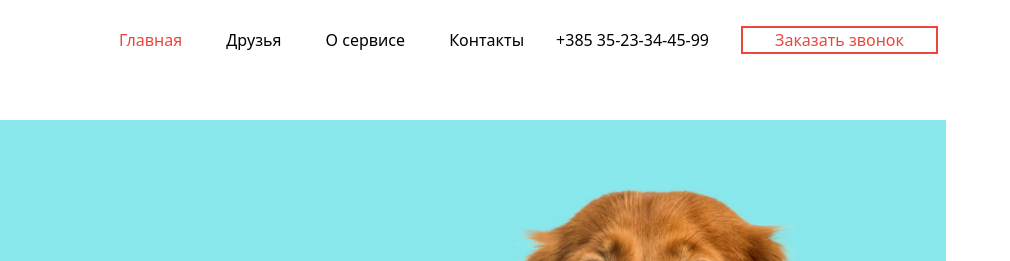
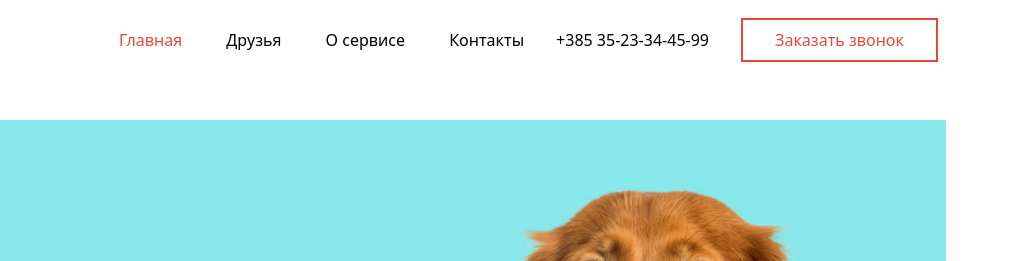
Before and after one commit to SamColt36/joyful-pet, a plain HTML site: page index.html in a window 1280 px wide. Shown: the top 261 px of the page, 270-1280 px from the left. Drawn offline with Linux system fonts and the light colour scheme.

Commit message:
Adicionado py ao Заказать

```diff
--- a/index.html
+++ b/index.html
@@ -37,7 +37,7 @@
 
 				<div class="flex shrink-0 justify-between items-center">
 					<p class="px-8 lg:pl-4 lg:font-extrabold lg:text-lg">+385 35-23-34-45-99</p>
-					<p class="px-8 border-2 border-laranja text-laranja lg:hidden">Заказать звонок</p>
+					<p class="px-8 py-2 border-2 border-laranja text-laranja lg:hidden">Заказать звонок</p>
 				</div>
 			</div>
 			<!--/links-->
```
